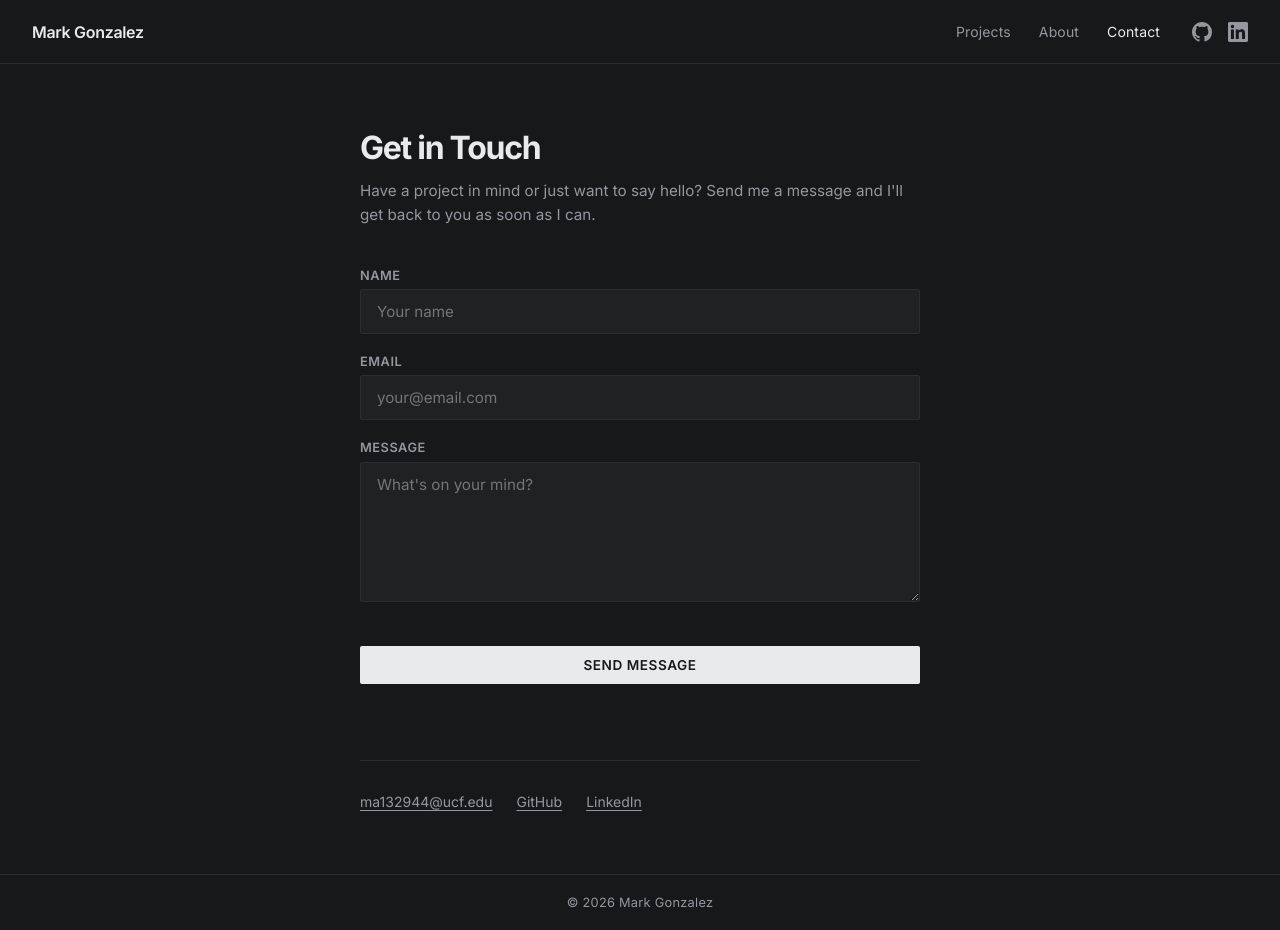
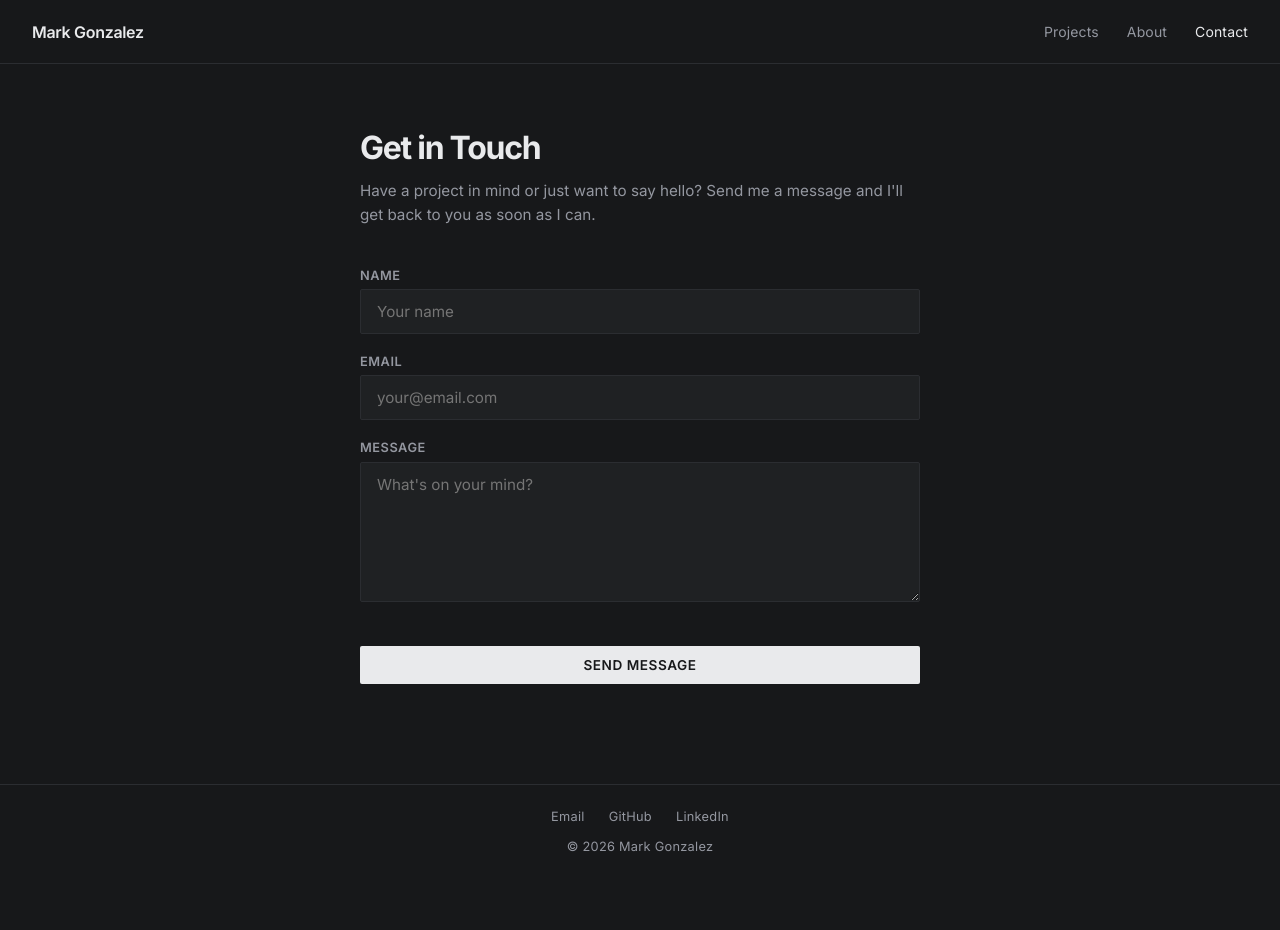
Before and after one commit to spulsion/Personal_Website, a plain HTML site: page contact.html in a window 1280 px wide. After the commit the page ends 878 px from the top, so only its background shows below. Drawn offline with Linux system fonts and the light colour scheme.

Commit message:
moved the currently interested in page to the about me , and changed location of socials into the footer

```diff
--- a/contact.html
+++ b/contact.html
@@ -14,28 +14,6 @@
         <a href="about.html" class="nav-link">About</a>
         <a href="contact.html" class="nav-link active">Contact</a>
       </nav>
-      <div class="social-links">
-        <a
-          href="https://github.com/spulsion"
-          target="_blank"
-          rel="noopener"
-          aria-label="GitHub">
-          <svg width="20" height="20" viewBox="0 0 24 24" fill="currentColor">
-            <path
-              d="M12 0C5.37 0 0 5.37 0 12c0 5.31 3.435 9.795 8.205 11.385.6.105.825-.255.825-.57 0-.285-.015-1.23-.015-2.235-3.015.555-3.795-.735-4.035-1.41-.135-.345-.72-1.41-1.23-1.695-.42-.225-1.02-.78-.015-.795.945-.015 1.62.87 1.845 1.23 1.08 1.815 2.805 1.305 3.495.99.105-.78.42-1.305.765-1.605-2.67-.3-5.46-1.335-5.46-5.925 0-1.305.465-2.385 1.23-3.225-.12-.3-.54-1.53.12-3.18 0 0 1.005-.315 3.3 1.23.96-.27 1.98-.405 3-.405s2.04.135 3 .405c2.295-1.56 3.3-1.23 3.3-1.23.66 1.65.24 2.88.12 3.18.765.84 1.23 1.905 1.23 3.225 0 4.605-2.805 5.625-5.475 5.925.435.375.81 1.095.81 2.22 0 1.605-.015 2.895-.015 3.3 0 .315.225.69.825.57A12.02 12.02 0 0 0 24 12c0-6.63-5.37-12-12-12z" />
-          </svg>
-        </a>
-        <a
-          href="https://www.linkedin.com/in/mark-gonzalezz32133/"
-          target="_blank"
-          rel="noopener"
-          aria-label="LinkedIn">
-          <svg width="20" height="20" viewBox="0 0 24 24" fill="currentColor">
-            <path
-              d="M20.447 20.452h-3.554v-5.569c0-1.328-.027-3.037-1.852-3.037-1.853 0-2.136 1.445-2.136 2.939v5.667H9.351V9h3.414v1.561h.046c.477-.9 1.637-1.85 3.37-1.85 3.601 0 4.267 2.37 4.267 5.455v6.286zM5.337 7.433a2.062 2.062 0 0 1-2.063-2.065 2.064 2.064 0 1 1 2.063 2.065zm1.782 13.019H3.555V9h3.564v11.452zM22.225 0H1.771C.792 0 0 .774 0 1.729v20.542C0 23.227.792 24 1.771 24h20.451C23.2 24 24 23.227 24 22.271V1.729C24 .774 23.2 0 22.222 0h.003z" />
-          </svg>
-        </a>
-      </div>
     </header>
 
     <main class="contact-main">
@@ -78,29 +56,27 @@
           <p class="form-status" id="formStatus" aria-live="polite"></p>
         </form>
 
-        <div class="contact-links">
-          <a href="mailto:ma132944@ucf.edu" class="contact-item"
-            >ma132944@ucf.edu</a
-          >
-          <a
-            href="https://github.com/"
-            target="_blank"
-            rel="noopener"
-            class="contact-item"
-            >GitHub</a
-          >
-          <a
-            href="https://linkedin.com/"
-            target="_blank"
-            rel="noopener"
-            class="contact-item"
-            >LinkedIn</a
-          >
-        </div>
       </div>
     </main>
 
     <footer class="site-footer">
+      <div class="footer-links">
+        <a href="mailto:ma132944@ucf.edu" class="footer-link">Email</a>
+        <a
+          href="https://github.com/spulsion"
+          target="_blank"
+          rel="noopener"
+          class="footer-link"
+          >GitHub</a
+        >
+        <a
+          href="https://www.linkedin.com/in/mark-gonzalezz32133/"
+          target="_blank"
+          rel="noopener"
+          class="footer-link"
+          >LinkedIn</a
+        >
+      </div>
       <p>&copy; <span id="year"></span> Mark Gonzalez</p>
     </footer>
 
--- a/css/style.css
+++ b/css/style.css
@@ -107,23 +107,6 @@ img {
 
 .nav-link:hover,
 .nav-link.active {
-  color: var(--text);
-}
-
-.social-links {
-  display: flex;
-  gap: 1rem;
-  align-items: center;
-}
-
-.social-links a {
-  color: var(--text-muted);
-  display: flex;
-  align-items: center;
-  transition: color 0.15s;
-}
-
-.social-links a:hover {
   color: var(--text);
 }
 
@@ -264,7 +247,6 @@ img {
 
 /* ── About ────────────────────────────────────────────────── */
 .about-main {
-  flex: 1;
   padding: 4rem 2rem;
   max-width: 1100px;
   margin: 0 auto;
@@ -416,27 +398,6 @@ img {
   min-height: 1.2em;
 }
 
-.contact-links {
-  display: flex;
-  gap: 1.5rem;
-  margin-top: 2.5rem;
-  padding-top: 2rem;
-  border-top: 1px solid var(--border);
-  flex-wrap: wrap;
-}
-
-.contact-item {
-  font-size: 0.875rem;
-  color: var(--text-muted);
-  transition: color 0.15s;
-  text-decoration: underline;
-  text-underline-offset: 3px;
-}
-
-.contact-item:hover {
-  color: var(--text);
-}
-
 /* ── Shared Button ────────────────────────────────────────── */
 .btn {
   display: inline-block;
@@ -565,12 +526,30 @@ img {
 
 /* ── Footer ───────────────────────────────────────────────── */
 .site-footer {
+  margin-top: auto; /* pin footer to the bottom regardless of page length */
   border-top: 1px solid var(--border);
-  padding: 1.25rem 2rem;
+  padding: 1.5rem 2rem;
   text-align: center;
   font-size: 0.8rem;
   color: var(--text-muted);
   letter-spacing: 0.02em;
+}
+
+.footer-links {
+  display: flex;
+  justify-content: center;
+  flex-wrap: wrap;
+  gap: 1.5rem;
+  margin-bottom: 0.9rem;
+}
+
+.footer-link {
+  color: var(--text-muted);
+  transition: color 0.15s;
+}
+
+.footer-link:hover {
+  color: var(--text);
 }
 
 /* ── Responsive ───────────────────────────────────────────── */
@@ -584,9 +563,6 @@ img {
   }
   .nav {
     gap: 1rem;
-  }
-  .social-links {
-    display: none;
   }
 
   .about-grid {
```
Also changed, not shown: about.html (+47 -23 lines), index.html (+17 -52 lines), 1 other file.
